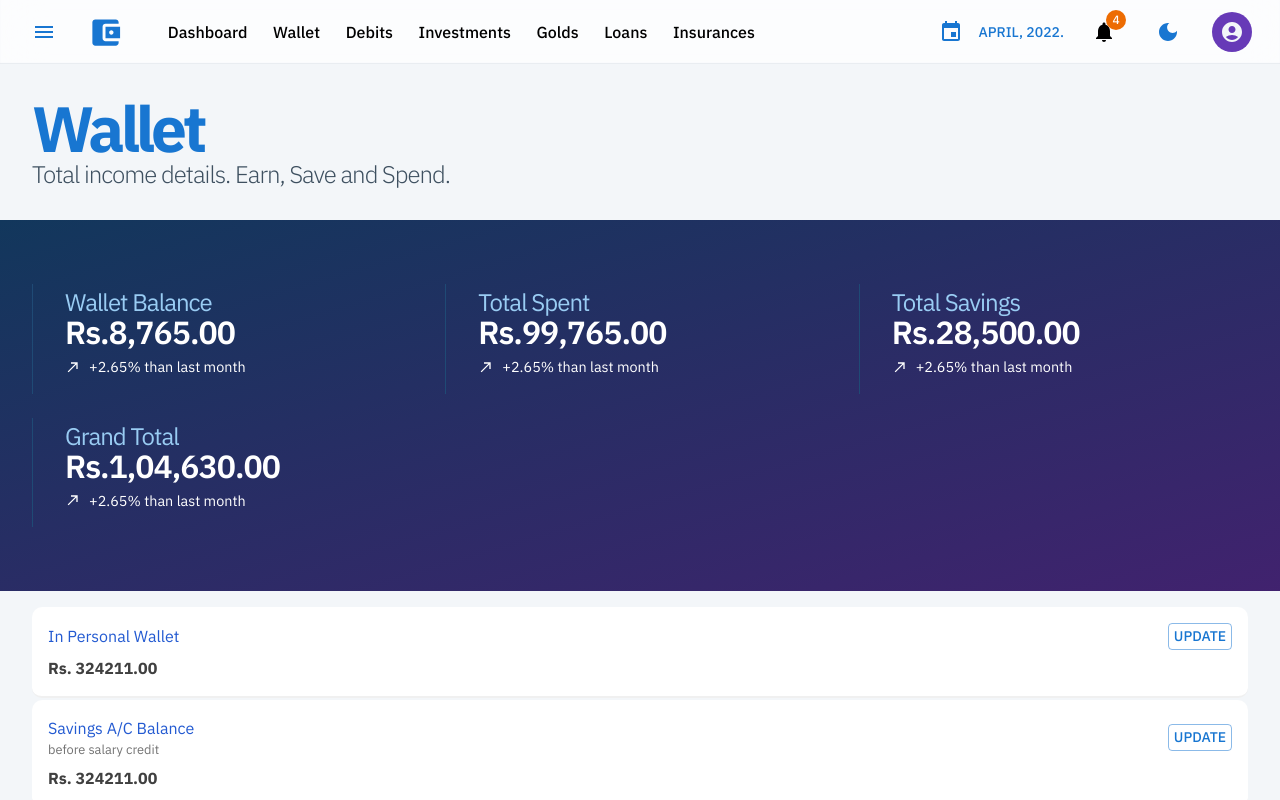
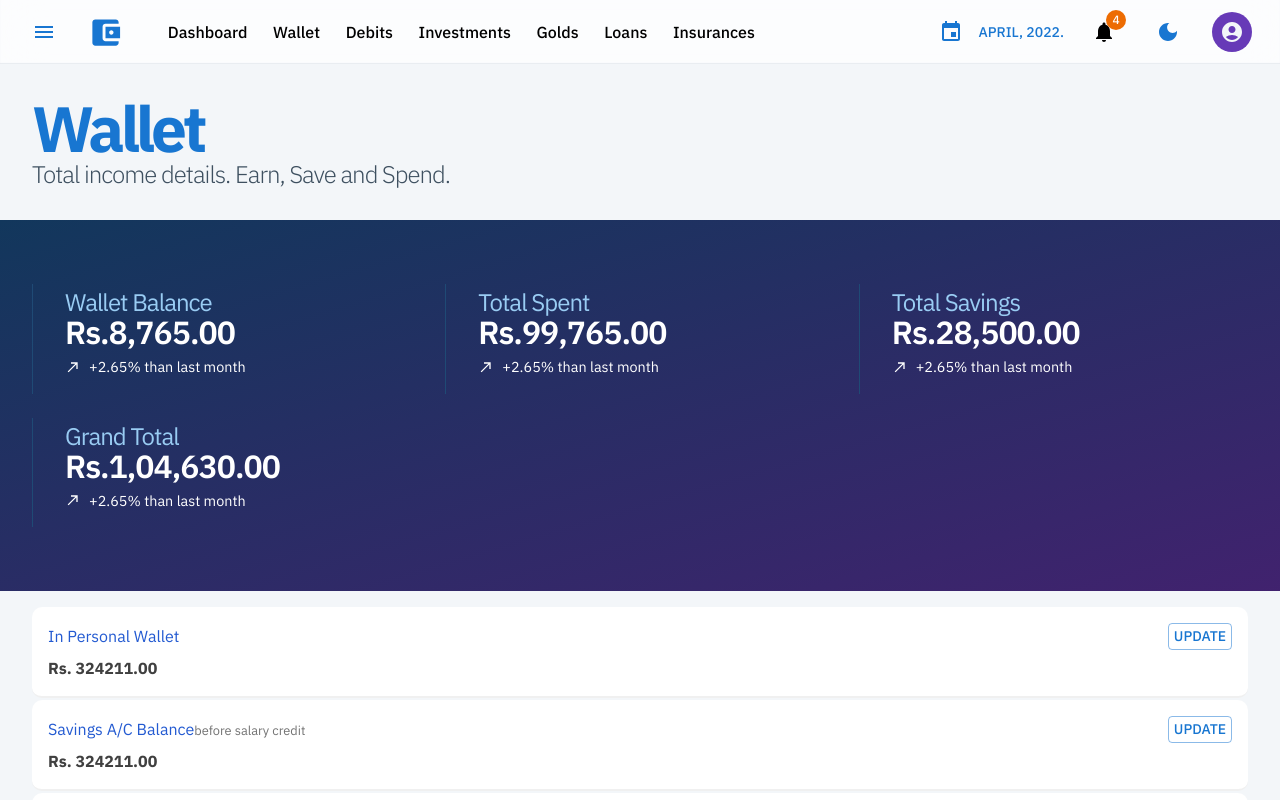
Before and after one commit to cra2ycoder/my-finance, a Next.js app: page /wallet in a window 1280 px wide. Shown: the top 800 px of the page. Built offline with nearby package versions, Linux system fonts and the light colour scheme.

Commit message:
warning issue resolving

```diff
--- a/components/WalletTable/WalletItem.tsx
+++ b/components/WalletTable/WalletItem.tsx
@@ -2,7 +2,6 @@ import React, { useState } from 'react'
 import Box from '@mui/material/Box'
 import Typography from '@mui/material/Typography'
 import Button from '@mui/material/Button'
-import WalletTable from './WalletTable'
 import { IWalletItemProps } from './typings'
 
 function WalletItem(props: IWalletItemProps) {
@@ -40,14 +39,14 @@ function WalletItem(props: IWalletItemProps) {
       >
         <Typography sx={{ color: '#235ad1' }}>
           {name}
-          <Typography
-            sx={{
+          <span
+            style={{
               color: '#727272',
               fontSize: '0.8rem',
             }}
           >
             {info}
-          </Typography>
+          </span>
         </Typography>
         {enableEdit === true && (
           <Button variant="outlined" sx={{ padding: 0, marginLeft: '1rem' }}>
@@ -65,7 +64,6 @@ function WalletItem(props: IWalletItemProps) {
       >
         Rs. {value || defaultValue}.00
       </Typography>
-      {/* {enableCollapse === true && <WalletTable list={groups} />} */}
     </Box>
   )
 }
```
